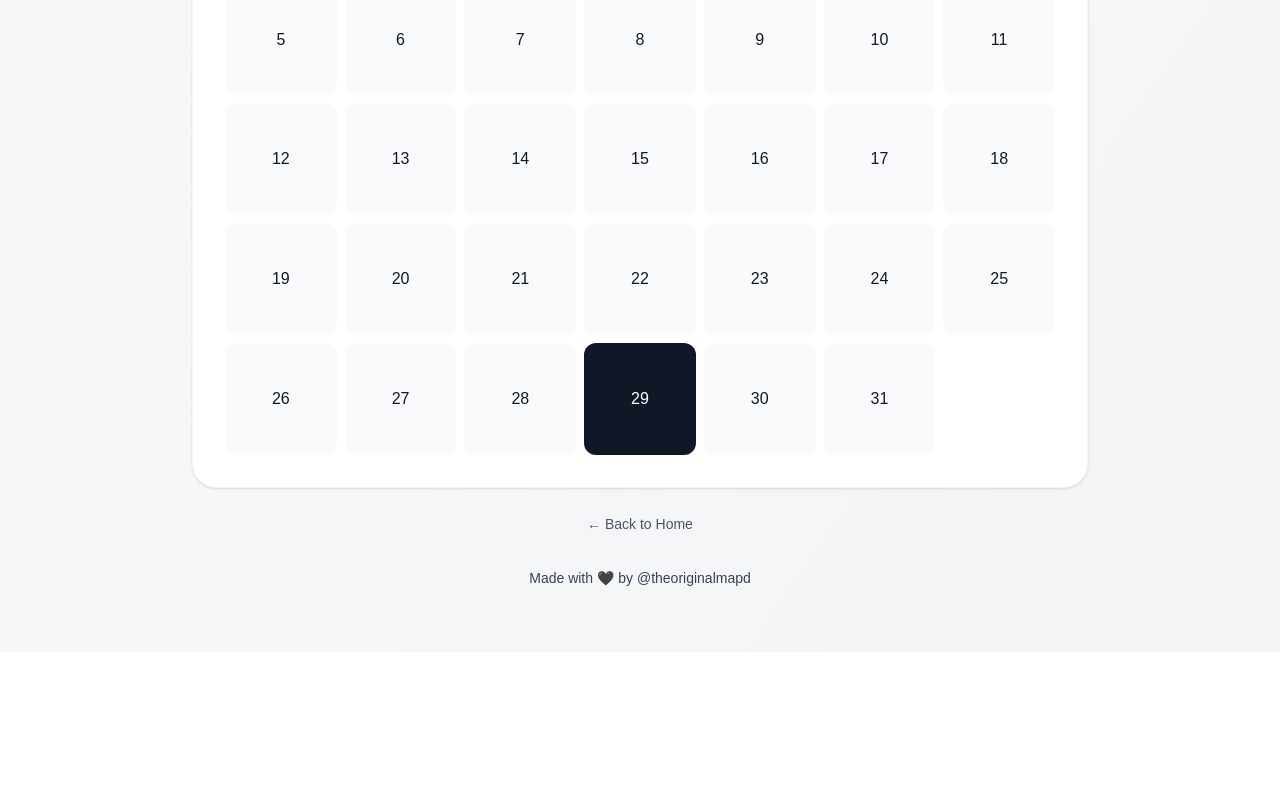
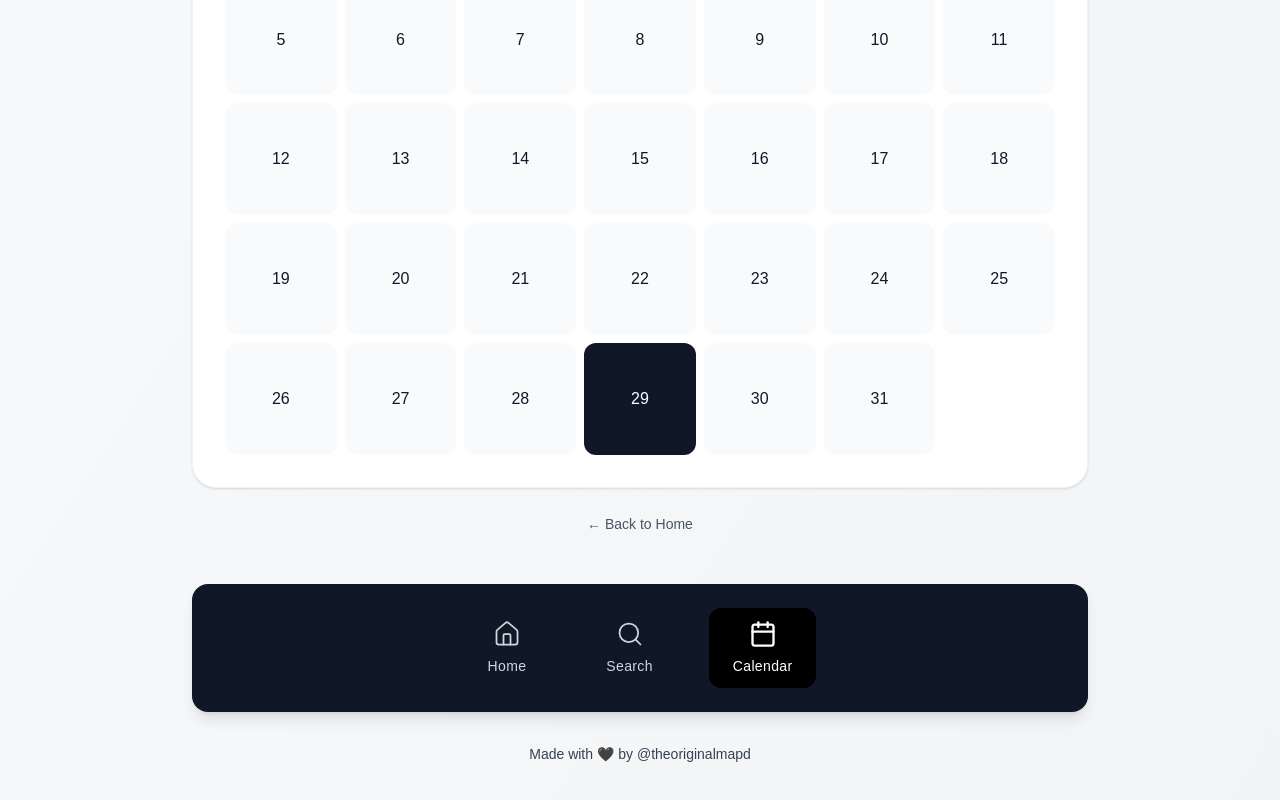
Before and after one commit to theorignalmapdcodex/mapd-weather-app_class3, a Next.js app: page /calendar in a window 1280 px wide. Shown: the part 1109-1909 px from the top of the page. Before the commit the page ends 1761 px from the top, so only its background shows below. Built offline with nearby package versions, Linux system fonts and the light colour scheme.

Commit message:
#11-final edits made with nav bar on web desktop as black and black on mobile version as well

```diff
--- a/src/app/calendar/page.tsx
+++ b/src/app/calendar/page.tsx
@@ -3,6 +3,7 @@
 import { useState, useEffect } from "react";
 import { Calendar as CalendarIcon, Clock, MapPin } from "lucide-react";
 import Link from "next/link";
+import { DesktopNav } from "@/components/DesktopNav";
 
 /**
  * Calendar Page
@@ -209,6 +210,11 @@ export default function CalendarPage() {
           </Link>
         </div>
 
+        {/* NEW: Desktop navigation - appears before footer on desktop only */}
+        <div className="mt-12">
+          <DesktopNav />
+        </div>
+
         {/* Footer */}
         <footer className="mt-8 mb-4 text-center">
           <p className="text-gray-700 text-sm font-light">
--- a/src/app/page.tsx
+++ b/src/app/page.tsx
@@ -14,6 +14,8 @@ import { WeatherData } from "@/types/weather";
 import { Search, Loader2 } from "lucide-react";
 // NEW: Import react-hot-toast for notifications
 import toast, { Toaster } from "react-hot-toast";
+// NEW: Import DesktopNav for desktop navigation
+import { DesktopNav } from "@/components/DesktopNav";
 
 // Default city to display on load
 const DEFAULT_CITY = "Durham";
@@ -170,8 +172,13 @@ export default function Home() {
         {/* Weather display */}
         {weather && !loading && <WeatherDisplay weather={weather} />}
 
+        {/* NEW: Desktop navigation - appears before footer on desktop only */}
+        <div className="mt-12">
+          <DesktopNav />
+        </div>
+
         {/* NEW: Footer - extra margin bottom to account for bottom nav */}
-        <footer className="mt-12 mb-4 text-center">
+        <footer className="mt-8 mb-4 text-center">
           <p className="text-gray-700 text-sm font-light">
             Made with 🖤 by @theoriginalmapd
           </p>
--- a/src/app/weather/[location]/page.tsx
+++ b/src/app/weather/[location]/page.tsx
@@ -9,6 +9,7 @@ import { Button } from "@/components/ui/Button";
 import { Wind, Droplets, Cloud, Search, MapPin } from "lucide-react"; // MODIFIED: Added Search and MapPin icons
 // NEW: Import centralized WeatherIcon component for consistent icon display across pages
 import { WeatherIcon } from "@/components/WeatherIcon";
+import { DesktopNav } from "@/components/DesktopNav";
 
 /**
  * Detailed Weather Page
@@ -208,8 +209,13 @@ export default async function WeatherDetailPage({ params }: PageProps) {
           </Button>
         </div>
 
+        {/* NEW: Desktop navigation - appears before footer on desktop only */}
+        <div className="mt-12">
+          <DesktopNav />
+        </div>
+
                 {/* NEW: Footer - adjusted for bottom nav */}
-        <footer className="mt-12 mb-4 text-center">
+        <footer className="mt-8 mb-4 text-center">
           <p className="text-gray-700 text-sm font-light">
             Made with 🖤 by @theoriginalmapd
           </p>
--- a/src/app/weather/all-cities/page.tsx
+++ b/src/app/weather/all-cities/page.tsx
@@ -11,6 +11,7 @@ import Link from "next/link";
 import { Cloud, Wind, Search as SearchIcon, Loader2 } from "lucide-react";
 import { WeatherIcon } from "@/components/WeatherIcon";
 import toast, { Toaster } from "react-hot-toast";
+import { DesktopNav } from "@/components/DesktopNav";
 
 /**
  * MODIFIED: AllCitiesPage
@@ -396,8 +397,13 @@ export default function AllCitiesPage() {
           </Link>
         </div>
 
+        {/* NEW: Desktop navigation - appears before footer on desktop only */}
+        <div className="mt-12">
+          <DesktopNav />
+        </div>
+
         {/* Footer - adjusted for bottom nav */}
-        <footer className="mt-12 mb-4 text-center">
+        <footer className="mt-8 mb-4 text-center">
           <p className="text-gray-700 text-sm font-light">
             Made with 🖤 by @theoriginalmapd
           </p>
--- /dev/null
+++ b/src/components/DesktopNav.tsx
@@ -0,0 +1,78 @@
+"use client";
+
+import Link from "next/link";
+import { usePathname } from "next/navigation";
+import { Home, Search, Calendar } from "lucide-react";
+
+/**
+ * DesktopNav Component
+ *
+ * Desktop-only navigation bar (hidden on mobile/tablet)
+ * Appears before the footer on desktop screens
+ * Features dark background with white/light icons
+ *
+ * Navigation items:
+ * - Home: Navigate to main page
+ * - Search: Navigate to all cities search page
+ * - Calendar: Navigate to world calendar with timezone support
+ *
+ * Responsive design:
+ * - Mobile/Tablet (< 768px): Hidden
+ * - Desktop/Laptop (≥ 768px): Visible with centered layout
+ */
+
+export function DesktopNav() {
+  const pathname = usePathname();
+
+  const navItems = [
+    {
+      name: "Home",
+      href: "/",
+      icon: Home,
+    },
+    {
+      name: "Search",
+      href: "/weather/all-cities",
+      icon: Search,
+    },
+    {
+      name: "Calendar",
+      href: "/calendar",
+      icon: Calendar,
+    },
+  ];
+
+  return (
+    <nav className="hidden md:block">
+      <div className="bg-gray-900 rounded-2xl px-8 py-6 shadow-lg">
+        <div className="flex items-center justify-center gap-8">
+          {navItems.map((item) => {
+            const isActive = pathname === item.href;
+            const Icon = item.icon;
+
+            return (
+              <Link
+                key={item.name}
+                href={item.href}
+                className={`flex flex-col items-center gap-2 px-6 py-3 rounded-xl transition-all duration-200 ${
+                  isActive
+                    ? "bg-black text-white"
+                    : "text-gray-300 hover:text-white hover:bg-black"
+                }`}
+              >
+                <Icon
+                  size={28}
+                  strokeWidth={isActive ? 2 : 1.5}
+                  className="transition-all"
+                />
+                <span className="text-sm font-light tracking-wide">
+                  {item.name}
+                </span>
+              </Link>
+            );
+          })}
+        </div>
+      </div>
+    </nav>
+  );
+}
```
